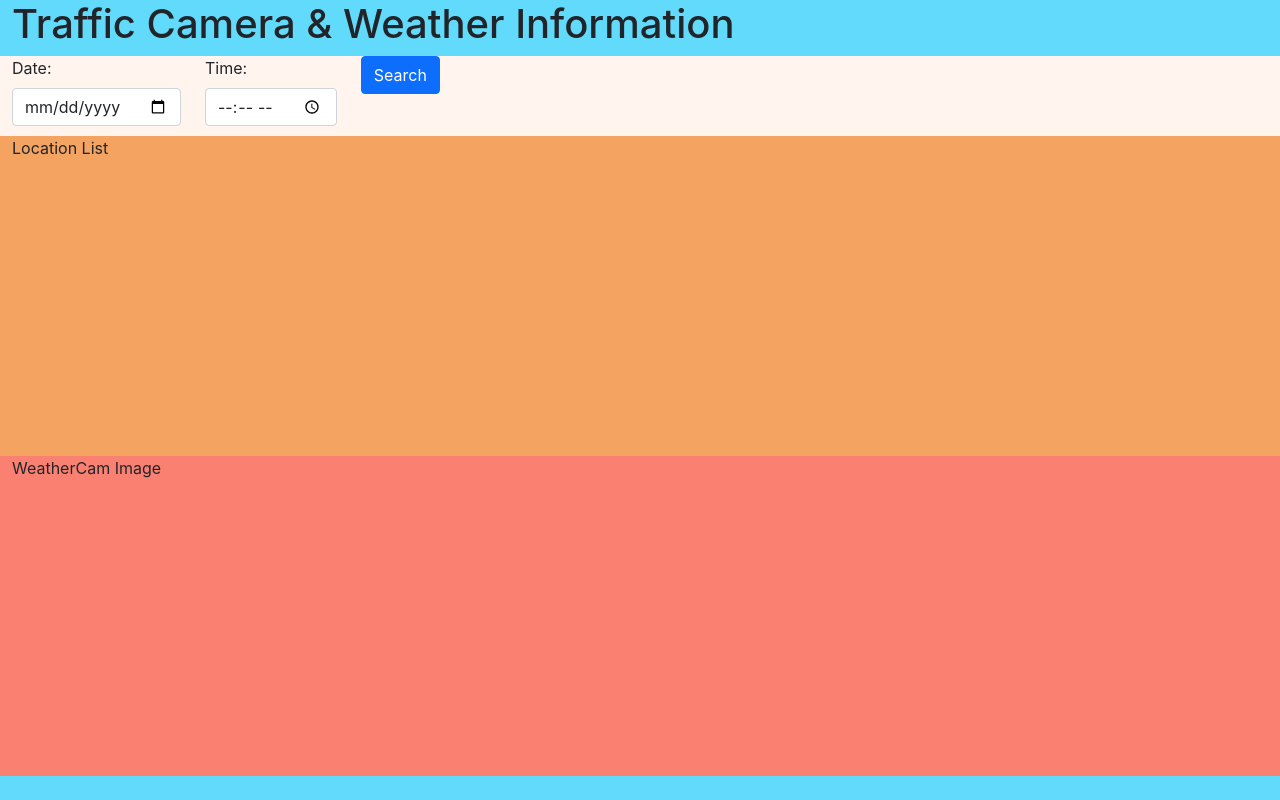
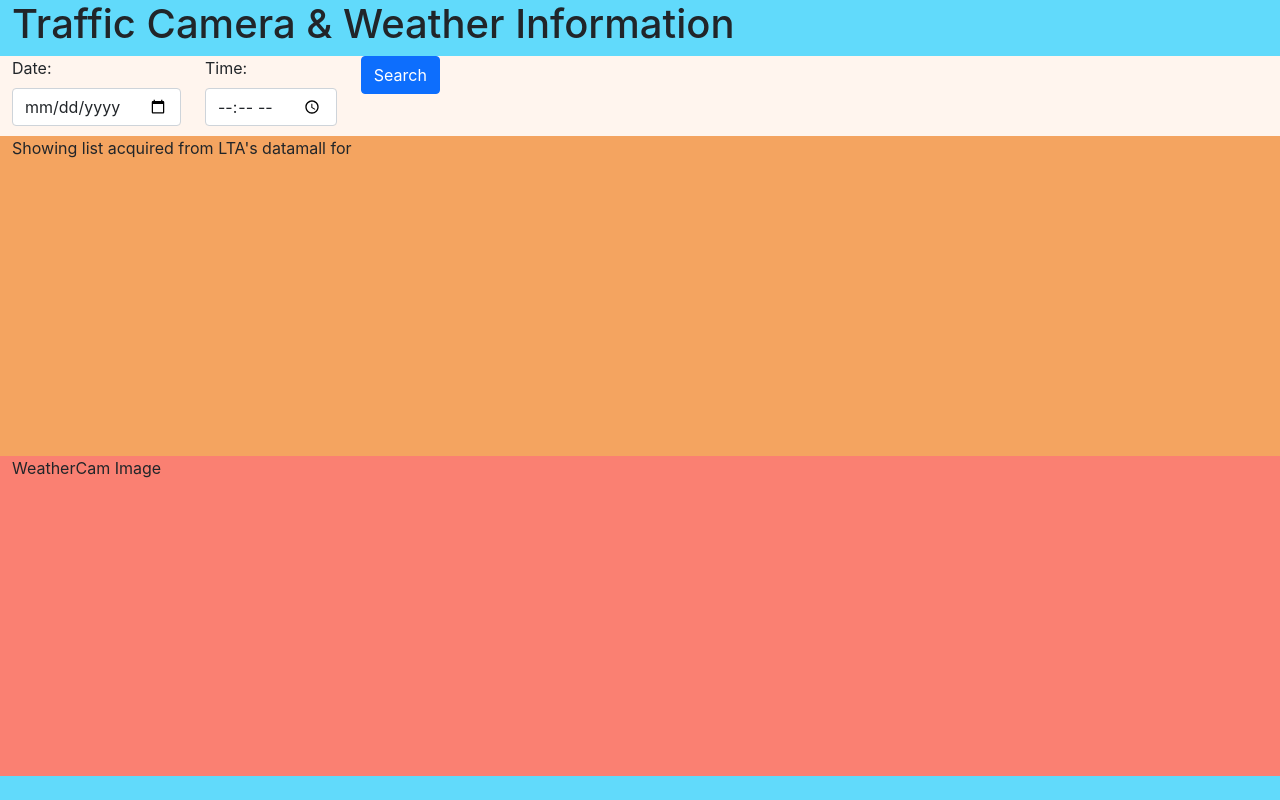
Before and after one commit to gloairc/traffic-cam-weather, a React (Create React App) app: page / in a window 1280 px wide. Built offline with nearby package versions, Linux system fonts and the light colour scheme.

Commit message:
clean up code, setCameraData in APP

```diff
--- a/src/App.js
+++ b/src/App.js
@@ -4,6 +4,7 @@ import DateTime from "./components/DataTime";
 import LocationList from "./components/LocationList";
 import WeatherCamImage from "./components/WeatherCamImage";
 import axios from "axios";
+import { React, useEffect, useState } from "react";
 
 function App() {
   //either set up the url for the axios
@@ -20,15 +21,33 @@ function App() {
   //useState for traffic cam API
   // useState for weather API
   // useState for chosenlocation
+  const [queryString, setQueryString] = useState("")
+  const [cameraData, setCameraData] = useState({})
+
+  useEffect(() => {
+    if (queryString !== "") {//axios API if querystring not empty
+      axios
+        .get("https://api.data.gov.sg/v1/transport/traffic-images?date_time=" + queryString)
+        .then((response) => {
+          console.log("axios response", response.data);
+          setCameraData(response.data.items[0]) //object
+          console.log("cameraData", cameraData)
+        })
+        .catch((error) => {
+          console.log("axios error", error);
+        });
+    }
+  }, [queryString])
+
 
   return (
     <div class="container-fluid px-0" id="overall-app-cont">
 
       <Header />
 
-      <DateTime />
+      <DateTime setQueryString={setQueryString} />
 
-      <LocationList />
+      <LocationList cameraData={cameraData} />
 
       <WeatherCamImage />
 
--- a/src/components/DataTime.js
+++ b/src/components/DataTime.js
@@ -1,20 +1,18 @@
-import { React, useEffect, useState } from "react";
+import { React, useState } from "react";
 import { Form, Row, Col, Button } from "react-bootstrap";
 
 // TRAFFIC CAMERA API
 //Query: 2021-02-26T12:27:50+08:00
 //URL: https://api.data.gov.sg/v1/transport/traffic-images?date_time=2021-02-26T12%3A27%3A50%2B08%3A00
 
-const DateTime = () => {
+const DateTime = (props) => {
     const [formData, setFormData] = useState({})
-    // console.log("formData", formData)
     const handleSubmit = (event) => {
         event.preventDefault();
         //manipulate the formData {date:YYYY-MM-DD, time:HH:MM} to to form a valid query string
-        //encode the time
-        const date_time = formData.date + "T" + formData.time + ":00+08:00"
-        const encodedDateTime = encodeURIComponent(date_time)
-        // console.log(encodedDateTime)
+        const encodedDateTime = encodeURIComponent(formData.date + "T" + formData.time + ":00+08:00")
+        // TO ADD IN Validation: Cannot choose date after today. Show error if missing date and/or time
+        props.setQueryString(encodedDateTime)
     };
 
     return (
--- a/src/components/LocationList.js
+++ b/src/components/LocationList.js
@@ -1,25 +1,14 @@
 import React, { useEffect, useState } from "react";
 // import axios from "axios";
 
-const LocationList = () => {
-    // const [camera, setCamera] = useState("hi")
-
-    // // useEffect = (() => {
-    // axios
-    //     .get("https://api.data.gov.sg/v1/transport/traffic-images?date_time=2021-02-26T12%3A27%3A50%2B08%3A00")
-    //     .then((response) => {
-    //         console.log("axios response", response);
-    //         // setCamera(response.data)
-    //     })
-    //     .catch((error) => {
-    //         console.log("axios error", error);
-    //     });
-    // // }, [])
+const LocationList = (props) => {
+    //clean up props.cameraData.timestamp here, remove +08:00, seperate date,time, reorder data & time
 
     return (
         <div class="container-fluid" id="location-list-cont">
-            Location List
-            {/* {camera} */}
+            Showing list acquired from LTA's datamall for {props.cameraData.timestamp}
+
+
         </div>
     )
 }
```
